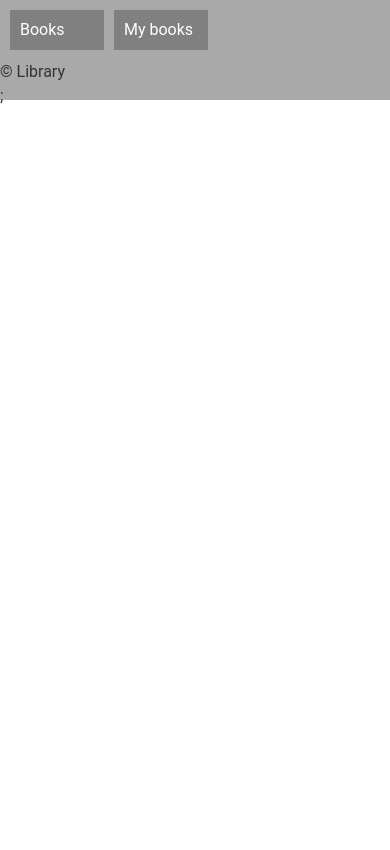
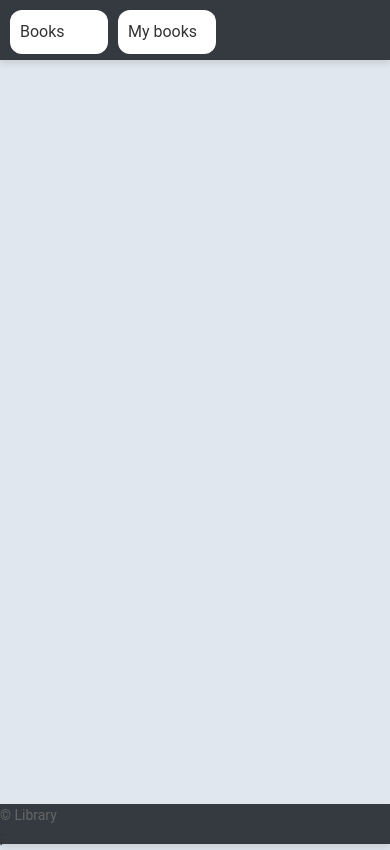
Before and after one commit to A1exRuf/Library_Web, a React (Vite) app in the folder react-app/: page / in a window 390 px wide. Built offline with nearby package versions, Linux system fonts and the light colour scheme; the HTML template or start-up script is replaced by a standard one.

Commit message:
New design

```diff
--- a/react-app/src/App.css
+++ b/react-app/src/App.css
@@ -1,23 +1,41 @@
-.app-wrapper {
+body {
+  background-color: #e0e7ef
+}
+
+.header-content, .footer-content {
+  background-color: #343a40;
+  box-shadow: 0 4px 6px rgba(0, 0, 0, 0.1);
+  /* Легкая тень для объема */
+}
+
+header, footer, .app-wrapper-content {
   width: 75%;
   margin: 0 auto;
+}
+
+.app-wrapper {
+  margin: auto;
   display: grid;
+  min-height: 100vh;
+  gap: 10px;
 
   grid-template-rows: 60px 1fr 40px;
   grid-template-areas:
     "h"
     "c"
     "f"
-
 }
 
 @media only screen and (max-width: 800px) {
-  .app-wrapper {
+  .app-wrapper-content, header, footer {
     width: 100%;
+  }
+
+  .app-wrapper-content {
+    margin-inline: 10px;
   }
 }
 
 .app-wrapper-content {
   grid-area: c;
-  background-color: grey;
 }
--- a/react-app/src/App.tsx
+++ b/react-app/src/App.tsx
@@ -10,7 +10,9 @@ function App() {
   return (
     <BrowserRouter>
       <div className="app-wrapper">
-        <Header />
+        <div className="header-content">
+          <Header />
+        </div>
         <div className="app-wrapper-content">
           <Routes>
             <Route path="/books" element={<BooksPage />} />
@@ -18,7 +20,9 @@ function App() {
             <Route path="/book" element={<BookPage />} />
           </Routes>
         </div>
-        <Footer />
+        <div className="footer-content">
+          <Footer />
+        </div>
       </div>
     </BrowserRouter>
   );
--- a/react-app/src/components/BooksPage/BookItem/BookItem.module.css
+++ b/react-app/src/components/BooksPage/BookItem/BookItem.module.css
@@ -1,39 +1,50 @@
 .bookItem {
-    background-color: darkgrey;
-    padding: 8px;
+    background-color: #f5f5f5;
+    padding: 16px;
     display: grid;
-    grid-template-columns: 2fr 3fr;
-    grid-template-rows: auto 32px;
-    gap: 8px;
+    grid-template-columns: 1fr 2fr;
+    grid-template-rows: auto 48px;
+    gap: 12px;
+    border-radius: 12px;
+    box-shadow: 0 4px 8px rgba(0, 0, 0, 0.1);
+    transition: transform 0.3s ease, box-shadow 0.3s ease;
+}
+
+.bookItem:hover {
+    transform: translateY(-4px);
+    box-shadow: 0 6px 12px rgba(0, 0, 0, 0.15);
 }
 
 .img {
     grid-column: 1;
     grid-row: 1;
-    min-width: 100px;
     width: 100%;
+    height: auto;
+    object-fit: cover;
+    border-radius: 8px;
+    border: 1px solid #ddd;
 }
 
 .bookInfo {
     grid-column: 2;
     grid-row: 1;
-    min-width: 100px;
-    width: 100%;
+    display: flex;
+    flex-direction: column;
+    justify-content: space-between;
 }
 
 .button {
     grid-column: 1 / span 2;
     grid-row: 2;
-    height: 32px;
+    height: 48px;
     width: 100%;
 }
 
-h1 {
-    margin: 0;
-    margin-bottom: 8px;
-    line-height: normal
+.button:hover {
+    background-color: #e0a806;
 }
 
 p {
     margin: 0;
+    color: #666;
 }
--- a/react-app/src/components/BooksPage/BookItem/BookItem.tsx
+++ b/react-app/src/components/BooksPage/BookItem/BookItem.tsx
@@ -11,7 +11,7 @@ function BookItem(props: book) {
         className={s.img}
       />
       <div className={s.bookInfo}>
-        <h1>{props.title}</h1>
+        <h2>{props.title}</h2>
         <p>
           {props.author.firstName} {props.author.lastName}
         </p>
--- a/react-app/src/components/BooksPage/BookPage.module.css
+++ b/react-app/src/components/BooksPage/BookPage.module.css
@@ -2,6 +2,7 @@
     display: grid;
     grid-template-rows: auto 1fr;
     grid-template-columns: auto 1fr;
+    gap: 10px
 }
 
 .container>:nth-child(1) {
@@ -20,8 +21,14 @@
 }
 
 .bookList {
-    margin: 10px;
     display: grid;
     grid-template-columns: repeat(auto-fill, minmax(320px, 1fr));
     gap: 10px
 }
+
+h2 {
+    margin: 0;
+    margin-bottom: 8px;
+    font-size: 18px;
+    line-height: 1.4;
+}
--- a/react-app/src/components/BooksPage/Filter/Filter.module.css
+++ b/react-app/src/components/BooksPage/Filter/Filter.module.css
@@ -1,10 +1,27 @@
-h3 {
-    text-align: center;
+.container {
+    background-color: #f5f5f5;
+    width: 180px;
+    padding: 16px;
+    border-radius: 12px;
+    box-shadow: 0 4px 8px rgba(0, 0, 0, 0.1);
 }
 
-.container {
-    background-color: darkgrey;
-    margin: 10px;
-    margin-right: 0;
-    width: 140px;
+label {
+    display: flex;
+    align-items: center;
+    margin-bottom: 8px;
+    font-size: 14px;
+    color: #555;
+    cursor: pointer;
+    transition: color 0.3s ease;
 }
+
+label:hover {
+    color: #007bff;
+}
+
+input[type="checkbox"] {
+    margin-right: 8px;
+    accent-color: #007bff;
+    transform: scale(1.2);
+}
--- a/react-app/src/components/BooksPage/Filter/Filter.tsx
+++ b/react-app/src/components/BooksPage/Filter/Filter.tsx
@@ -32,7 +32,7 @@ function Filter({ onFilterChange }: FilterProps) {
 
   return (
     <div className={s.container}>
-      <h3>Author</h3>
+      <h2>Author</h2>
       {authorList.items && authorList.items.length > 0 ? (
         <div>
           {authorList.items.map((author) => (
--- a/react-app/src/components/BooksPage/Search/Search.module.css
+++ b/react-app/src/components/BooksPage/Search/Search.module.css
@@ -1,8 +1,17 @@
-.container {
-    padding: 10px;
-}
-
 .input {
     width: 100%;
     box-sizing: border-box;
+    font-size: 16px;
+    color: #333;
+    background-color: #fff;
+    border: 1px solid #ddd;
+    border-radius: 12px;
+    box-shadow: 0 4px 8px rgba(0, 0, 0, 0.1);
+    transition: border-color 0.3s ease, box-shadow 0.3s ease;
 }
+
+.input:focus {
+    outline: none;
+    border-color: #007bff;
+    box-shadow: 0 0 4px rgba(0, 123, 255, 0.4);
+}
--- a/react-app/src/components/Footer/Footer.module.css
+++ b/react-app/src/components/Footer/Footer.module.css
@@ -1,4 +1,3 @@
 .footer {
     grid-area: f;
-    background-color: darkgrey;
 }
--- a/react-app/src/components/Header/Header.module.css
+++ b/react-app/src/components/Header/Header.module.css
@@ -1,12 +1,11 @@
 .header {
     grid-area: h;
-    background-color: darkgrey;
     padding: 10px;
-    display: flex
+    display: flex;
 }
 
 .item {
-    background-color: gray;
+    background-color: #fff;
     width: 20%;
     height: auto;
     padding: 10px;
@@ -14,12 +13,14 @@
     display: flex;
     align-items: center;
     justify-content: left;
+    border-radius: 12px;
+    transition: background-color 0.3s ease, transform 0.2s ease;
 }
 
 .item a {
-    color: white;
+    color: #333;
 }
 
 .item a.active {
-    color: gold
+    color: #e0a806;
 }
--- a/react-app/src/index.css
+++ b/react-app/src/index.css
@@ -10,7 +10,12 @@ body {
 h1, h2, h3, h4, h5, h6 {
     font-weight: bold;
     margin-bottom: 16px;
-    color: #212529;
+    color: #333;
+}
+
+p {
+    font-size: 14px;
+    line-height: 1.6;
 }
 
 a {
@@ -20,10 +25,14 @@ a {
 button {
     font-family: inherit;
     font-size: 16px;
-    background-color: #007bff;
+    background-color: #ffc107;
     color: white;
+    font-weight: bold;
+    text-align: center;
     border: none;
+    border-radius: 8px;
     cursor: pointer;
+    transition: background-color 0.3s ease;
 }
 
 input, textarea {
```
